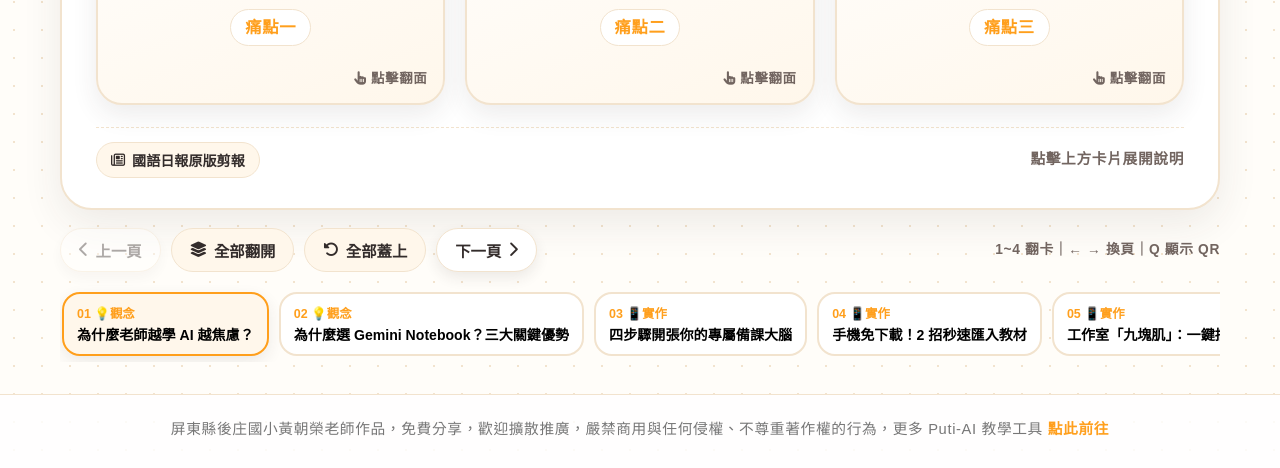
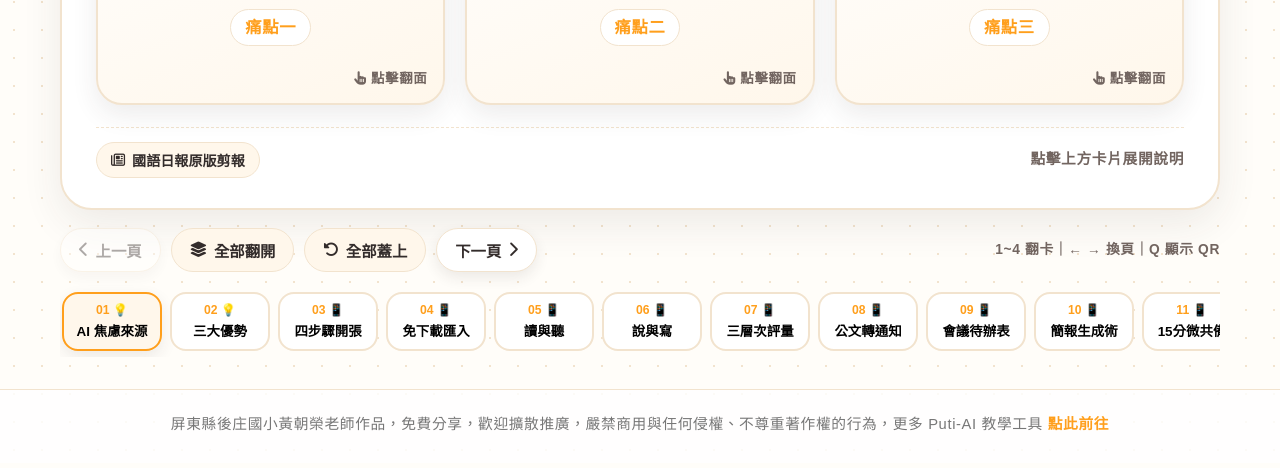
Before and after one commit to puti001/pt-1124-notebooklm, a plain HTML site: page index.html in a window 1280 px wide. Shown: the part 516-984 px from the top of the page. Drawn offline with Linux system fonts and the light colour scheme; a web font is replaced by a local one.

Commit message:
fix: 精簡全站標題並將底部快選按鈕改為統一寬度4~5字關鍵字

```diff
--- a/index.html
+++ b/index.html
@@ -373,21 +373,21 @@
     }
     .thumb-strip {
       display: flex;
-      gap: 10px;
+      gap: 8px;
       overflow-x: auto;
       padding: 10px 2px 6px;
       margin-top: 10px;
       scrollbar-width: thin;
     }
     .thumb-item {
-      flex: 0 0 auto;
-      min-width: 148px;
+      flex: 0 0 100px;
+      width: 100px;
       background: #fff;
       border: 2px solid var(--border);
-      border-radius: 18px;
-      padding: 10px 13px;
+      border-radius: 16px;
+      padding: 9px 6px;
       cursor: pointer;
-      text-align: left;
+      text-align: center;
       transition: all 0.2s;
     }
     .thumb-item:hover { transform: translateY(-2px); border-color: var(--secondary); }
@@ -396,10 +396,10 @@
       background: var(--bg-soft);
       box-shadow: 0 6px 16px var(--shadow);
     }
-    .thumb-num { font-size: 0.78rem; font-weight: 900; color: var(--primary); }
+    .thumb-num { font-size: 0.76rem; font-weight: 900; color: var(--primary); }
     .thumb-title {
-      font-size: 0.88rem; font-weight: 700; margin-top: 2px;
-      display: -webkit-box; -webkit-line-clamp: 2; -webkit-box-orient: vertical; overflow: hidden;
+      font-size: 0.84rem; font-weight: 700; margin-top: 3px;
+      white-space: nowrap; overflow: hidden; text-overflow: ellipsis;
     }
 
     /* Student Solo-Card Mode (Strict Focus — Only Current Step!) */
@@ -643,6 +643,7 @@
       {
         id: 1,
         code: "01",
+        shortTitle: "AI 焦慮來源",
         session: "s1",
         sessionName: "第一節｜破冰觀念",
         title: "為什麼老師越學 AI 越焦慮？",
@@ -681,9 +682,10 @@
       {
         id: 2,
         code: "02",
+        shortTitle: "三大優勢",
         session: "s1",
         sessionName: "第一節｜核心武器",
-        title: "為什麼選 Gemini Notebook？三大關鍵優勢",
+        title: "為什麼選 Gemini Notebook？",
         quote: "「Google 免費推出的專屬備課大腦，徹底解決教師不敢用、不會用 AI 的三大門檻！」",
         clipping: {
           title: "國語日報第一篇（115.09.16）不用學提示詞且免費使用",
@@ -719,9 +721,10 @@
       {
         id: 3,
         code: "03",
+        shortTitle: "四步驟開張",
         session: "s1",
         sessionName: "第一節｜建置起手式",
-        title: "四步驟開張你的專屬備課大腦",
+        title: "四步驟建立備課大腦",
         quote: "「把每本筆記本想像成一個專屬數位資料夾，分類命名清楚，一整個學期都超好用！」",
         clipping: null,
         cards: [
@@ -770,9 +773,10 @@
       {
         id: 4,
         code: "04",
+        shortTitle: "免下載匯入",
         session: "s1",
         sessionName: "第一節｜零下載實作",
-        title: "手機免下載！2 招秒速匯入教材",
+        title: "手機免下載：2 招匯入教材",
         quote: "「手機不用下載檔案！善用『貼網址』或『貼文字』，30 秒快速建立筆記本！」",
         clipping: null,
         cards: [
@@ -811,9 +815,10 @@
       {
         id: 5,
         code: "05",
+        shortTitle: "讀與聽",
         session: "s1",
         sessionName: "第一節｜讀 ╳ 聽",
-        title: "工作室「九塊肌」：一鍵搞定讀與聽",
+        title: "九塊肌：一鍵搞定讀與聽",
         quote: "「不用寫程式指令，點兩顆預設按鈕，5 分鐘產出閱讀理解單 ＋ 繁體中文 Podcast！」",
         clipping: {
           title: "國語日報第二篇（115.09.30）數位備課箱 打造五面向智慧教學",
@@ -855,9 +860,10 @@
       {
         id: 6,
         code: "06",
+        shortTitle: "說與寫",
         session: "s1",
         sessionName: "第一節｜說 ╳ 寫",
-        title: "說與寫大爆發：角色對話 ╳ 心智圖",
+        title: "說與寫：角色對話 ╳ 心智圖",
         quote: "「讓孫悟空走進教室跟孩子對話，再用一鍵心智圖與差異化改寫幫每個學生搭鷹架！」",
         clipping: {
           title: "國語日報第二篇（115.09.30）心智學習卡 幫助說寫",
@@ -910,9 +916,10 @@
       {
         id: 7,
         code: "07",
+        shortTitle: "三層次評量",
         session: "s1",
         sessionName: "第一節｜精準評量",
-        title: "評：隨堂測驗 ╳ PIRLS 三層次提問",
+        title: "評：測驗 ╳ 三層次提問",
         quote: "「省去出題排版的痛苦，每題附引用出處與參考解答，把深度閱讀討論帶回課堂！」",
         clipping: null,
         cards: [
@@ -954,9 +961,10 @@
       {
         id: 8,
         code: "08",
+        shortTitle: "公文轉通知",
         session: "s2",
         sessionName: "第二節｜公文轉譯",
-        title: "公文一鍵轉譯：溫馨 LINE 通知 ＋ 圖表",
+        title: "公文轉譯：LINE 通知 ＋ 圖表",
         quote: "「公文照貼家長看不完、老師自己重打太耗神？交給小助理 10 秒變出有溫度的通知！」",
         clipping: {
           title: "國語日報第三篇（115.10.14）簡化班級行政庶務 搭建親師溝通橋梁",
@@ -1009,9 +1017,10 @@
       {
         id: 9,
         code: "09",
+        shortTitle: "會議待辦表",
         session: "s2",
         sessionName: "第二節｜會議與研習",
-        title: "雜亂筆記秒變：會議紀錄 ╳ 待辦清單",
+        title: "筆記秒變：會議紀錄 ╳ 待辦",
         quote: "「社群召集人最怕開完會還要整理紀錄！口語雜記丟進去，30 秒產出標準紀錄與分工表。」",
         clipping: null,
         cards: [
@@ -1061,9 +1070,10 @@
       {
         id: 10,
         code: "10",
+        shortTitle: "簡報生成術",
         session: "s2",
         sessionName: "第二節｜簡報減壓",
-        title: "簡報生成術：無中生有 ╳ 舊簡報翻新",
+        title: "簡報術：生成 ╳ 舊檔翻新",
         quote: "「不用再熬夜調對齊！AI 先完成 80% 結構與版面，老師只要專注微調 20% 溫度與照片！」",
         clipping: {
           title: "國語日報第三篇（115.10.14）生成簡報行政減壓",
@@ -1112,9 +1122,10 @@
       {
         id: 11,
         code: "11",
+        shortTitle: "15分微共備",
         session: "s2",
         sessionName: "第二節｜帶回學校用",
-        title: "召集人行動錦囊：回校 15 分鐘微共備",
+        title: "帶回學校：15 分鐘微共備",
         quote: "「科技工具隨時在變，但老師專注於孩子心靈、陪伴成長的溫度，是 AI 永遠無法取代的核心。」",
         clipping: null,
         cards: [
@@ -1394,9 +1405,9 @@
       strip.innerHTML = slideData.map((s, idx) => {
         const hasPractice = !!(s.source || (s.prompts && s.prompts.length));
         return `
-          <button class="thumb-item ${idx === currentIndex ? 'active' : ''}" onclick="goToSlide(${idx})">
-            <div class="thumb-num">${s.code} ${hasPractice ? '📱實作' : '💡觀念'}</div>
-            <div class="thumb-title">${s.title}</div>
+          <button class="thumb-item ${idx === currentIndex ? 'active' : ''}" onclick="goToSlide(${idx})" title="${s.title}">
+            <div class="thumb-num">${s.code} ${hasPractice ? '📱' : '💡'}</div>
+            <div class="thumb-title">${s.shortTitle}</div>
           </button>
         `;
       }).join('');
```
